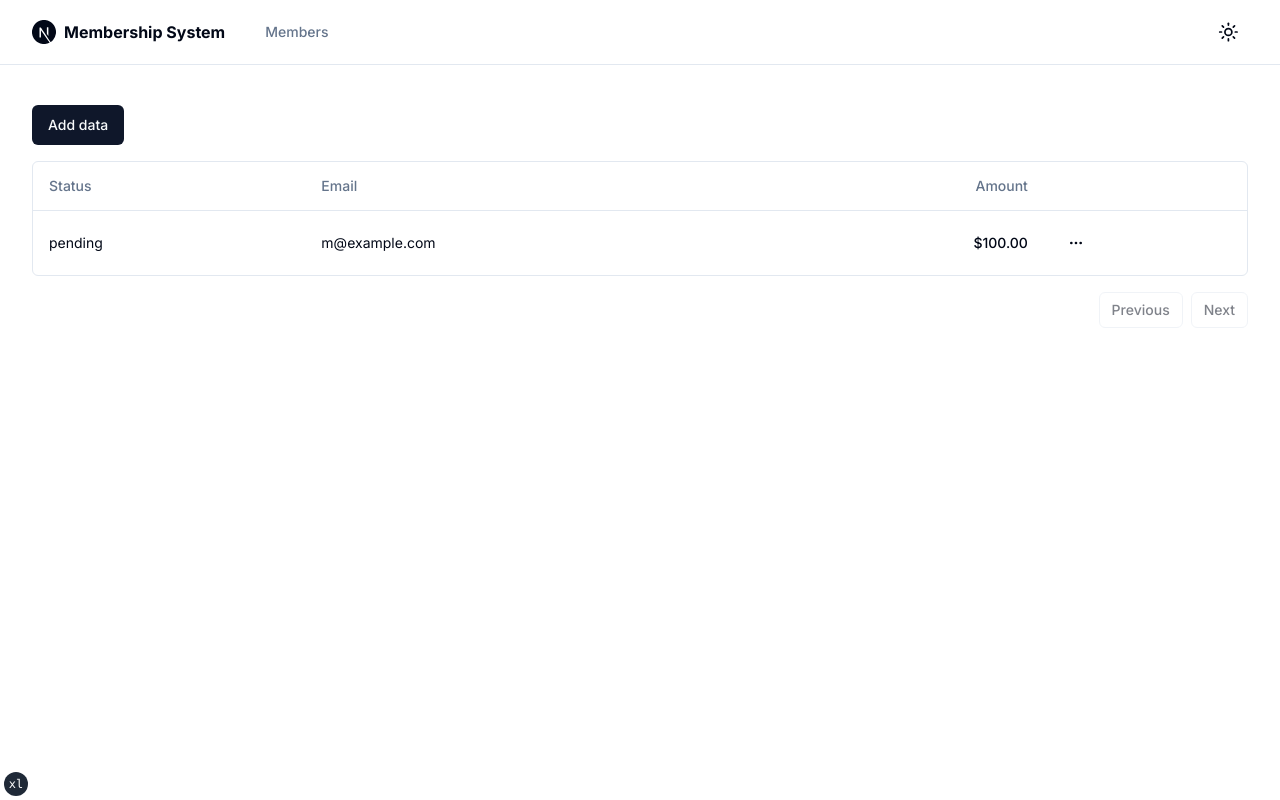
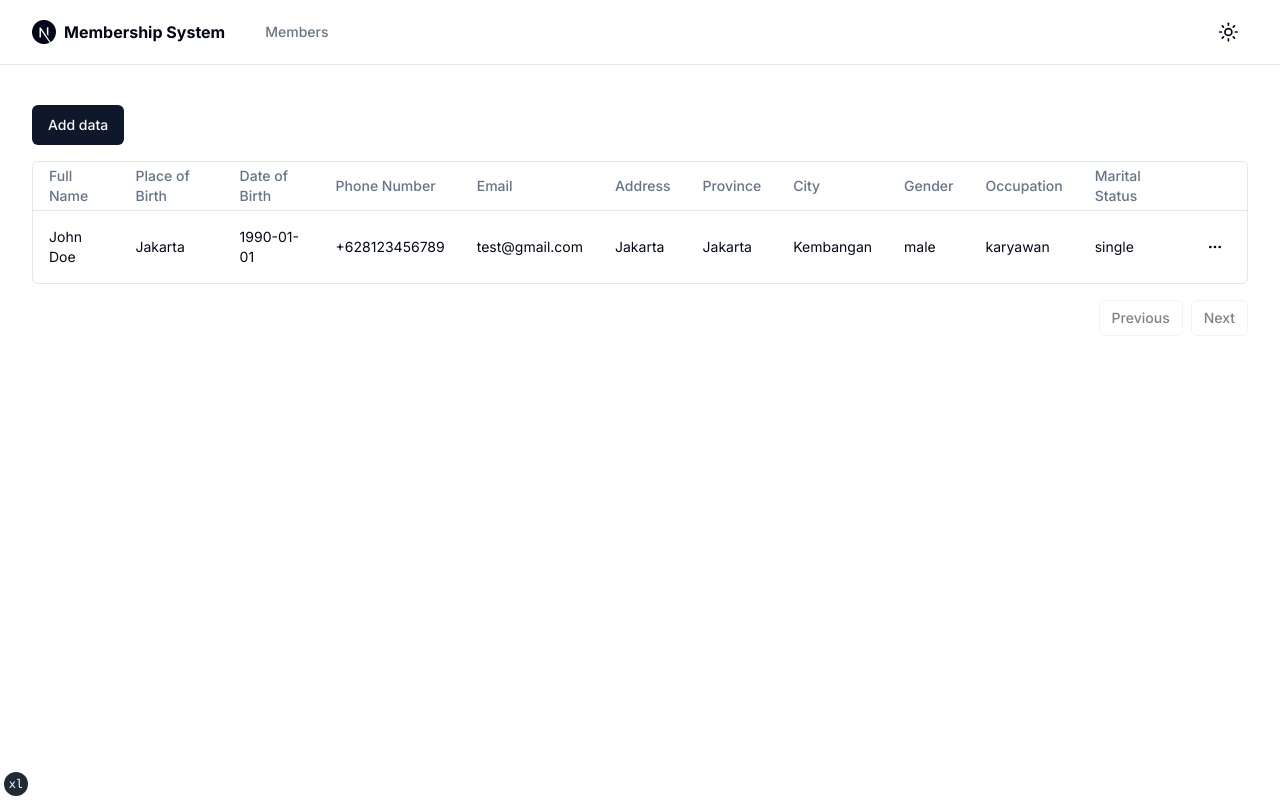
Before and after one commit to giannkbr/membership-sbl-fe, a Next.js app: page /members in a window 1280 px wide. Built offline with nearby package versions, Linux system fonts and the light colour scheme.

Commit message:
feat : add row datatable

```diff
--- a/app/members/column.tsx
+++ b/app/members/column.tsx
@@ -1,52 +1,75 @@
-"use client"
+'use client';
 
-import { ColumnDef } from "@tanstack/react-table"
+import React from 'react';
+import { ColumnDef } from '@tanstack/react-table';
+import { MoreHorizontal } from 'lucide-react';
+import { Button } from '@/components/ui/button';
+import { DropdownMenu, DropdownMenuContent, DropdownMenuItem, DropdownMenuLabel, DropdownMenuSeparator, DropdownMenuTrigger } from '@/components/ui/dropdown-menu';
 
-import { MoreHorizontal } from "lucide-react"
+export type Member = {
+  id: string;
+  fullName: string;
+  placeOfBirth: string;
+  dateOfBirth: string;
+  phoneNumber: string;
+  email: string;
+  address: string;
+  province: string;
+  city: string;
+  gender: 'male' | 'female';
+  occupation: string;
+  maritalStatus: 'single' | 'married' | 'divorced' | 'widowed';
+};
 
-import { Button } from "@/components/ui/button"
-import {
-  DropdownMenu,
-  DropdownMenuContent,
-  DropdownMenuItem,
-  DropdownMenuLabel,
-  DropdownMenuSeparator,
-  DropdownMenuTrigger,
-} from "@/components/ui/dropdown-menu"
-
-export type Payment = {
-  id: string
-  amount: number
-  status: "pending" | "processing" | "success" | "failed"
-  email: string
-}
-
-export const columns: ColumnDef<Payment>[] = [
+export const columns: ColumnDef<Member>[] = [
   {
-    accessorKey: "status",
-    header: "Status",
+    accessorKey: 'fullName',
+    header: 'Full Name',
   },
   {
-    accessorKey: "email",
-    header: "Email",
+    accessorKey: 'placeOfBirth',
+    header: 'Place of Birth',
   },
   {
-    accessorKey: "amount",
-    header: () => <div className="text-right">Amount</div>,
-    cell: ({ row }) => {
-      const amount = parseFloat(row.getValue("amount"))
-      const formatted = new Intl.NumberFormat("en-US", {
-        style: "currency",
-        currency: "USD",
-      }).format(amount)
-
-      return <div className="text-right font-medium">{formatted}</div>
-    },
+    accessorKey: 'dateOfBirth',
+    header: 'Date of Birth',
   },
   {
-    id: "actions",
+    accessorKey: 'phoneNumber',
+    header: 'Phone Number',
+  },
+  {
+    accessorKey: 'email',
+    header: 'Email',
+  },
+  {
+    accessorKey: 'address',
+    header: 'Address',
+  },
+  {
+    accessorKey: 'province',
+    header: 'Province',
+  },
+  {
+    accessorKey: 'city',
+    header: 'City',
+  },
+  {
+    accessorKey: 'gender',
+    header: 'Gender',
+  },
+  {
+    accessorKey: 'occupation',
+    header: 'Occupation',
+  },
+  {
+    accessorKey: 'maritalStatus',
+    header: 'Marital Status',
+  },
+  {
+    id: 'actions',
     cell: ({ row }) => {
-      const payment = row.original
+      const member = row.original;
 
       return (
         <DropdownMenu>
@@ -58,17 +81,19 @@ export const columns: ColumnDef<Payment>[] = [
           </DropdownMenuTrigger>
           <DropdownMenuContent align="end">
             <DropdownMenuLabel>Actions</DropdownMenuLabel>
-            <DropdownMenuItem
-              onClick={() => navigator.clipboard.writeText(payment.id)}
-            >
-              Copy payment ID
-            </DropdownMenuItem>
-            <DropdownMenuSeparator />
-            <DropdownMenuItem>View customer</DropdownMenuItem>
-            <DropdownMenuItem>View payment details</DropdownMenuItem>
+            <DropdownMenuItem onClick={() => handleEdit(member)}>Edit</DropdownMenuItem>
+            <DropdownMenuItem onClick={() => handleDelete(member)}>Delete</DropdownMenuItem>
           </DropdownMenuContent>
         </DropdownMenu>
-      )
+      );
     },
   },
-]
+];
+
+function handleEdit(member: Member) {
+  // Handle edit logic here
+}
+
+function handleDelete(member: Member) {
+  // Handle delete logic here
+}
--- a/app/members/page.tsx
+++ b/app/members/page.tsx
@@ -1,32 +1,38 @@
+import { Button } from '@/components/ui/button';
+import { columns, Member } from './column';
+import { DataTable } from './data-table';
 
-import { Button } from "@/components/ui/button"
-import { columns, Payment } from "./column"
-import { DataTable } from "./data-table"
-
-async function getData(): Promise<Payment[]> {
+async function getData(): Promise<Member[]> {
   // Fetch data from your API here.
   return [
     {
-      id: "728ed52f",
-      amount: 100,
-      status: "pending",
-      email: "m@example.com",
+      id: '1',
+      fullName: 'John Doe',
+      placeOfBirth: 'Jakarta',
+      dateOfBirth: '1990-01-01',
+      phoneNumber: '+628123456789',
+      email: 'test@gmail.com',
+      address: 'Jakarta',
+      province: 'Jakarta',
+      city: 'Kembangan',
+      gender: 'male',
+      occupation: 'karyawan',
+      maritalStatus: 'single',
     },
-    // ...
-  ]
+  ];
 }
 
 export default async function DemoPage() {
-  const data = await getData()
+  const data = await getData();
 
   return (
     <div className="container mx-auto py-10">
       <div className="mb-4 ">
         <a href="/members/add">
-        <Button>Add data</Button>
+          <Button>Add data</Button>
         </a>
       </div>
       <DataTable columns={columns} data={data} />
     </div>
-  )
+  );
 }
```
